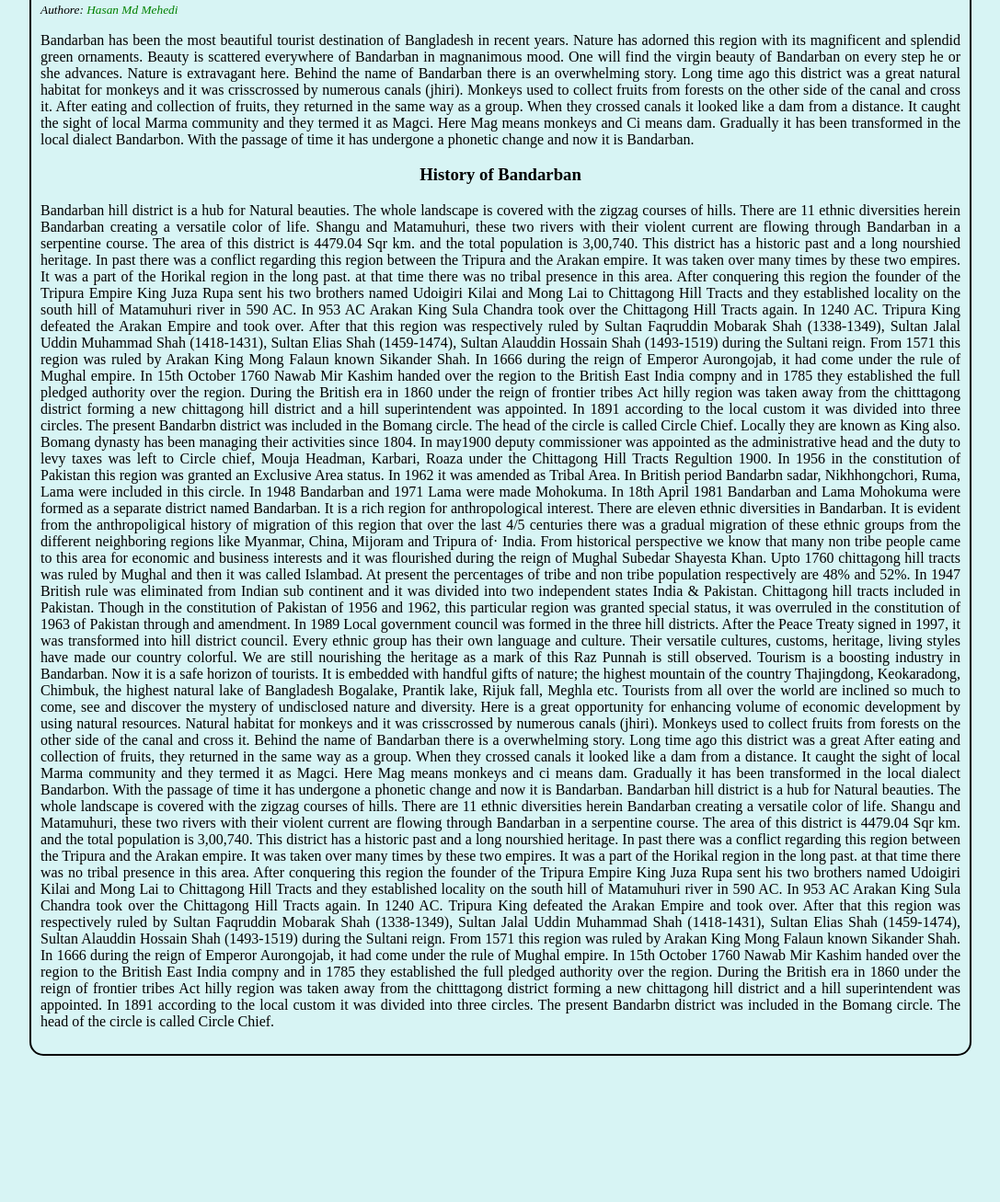
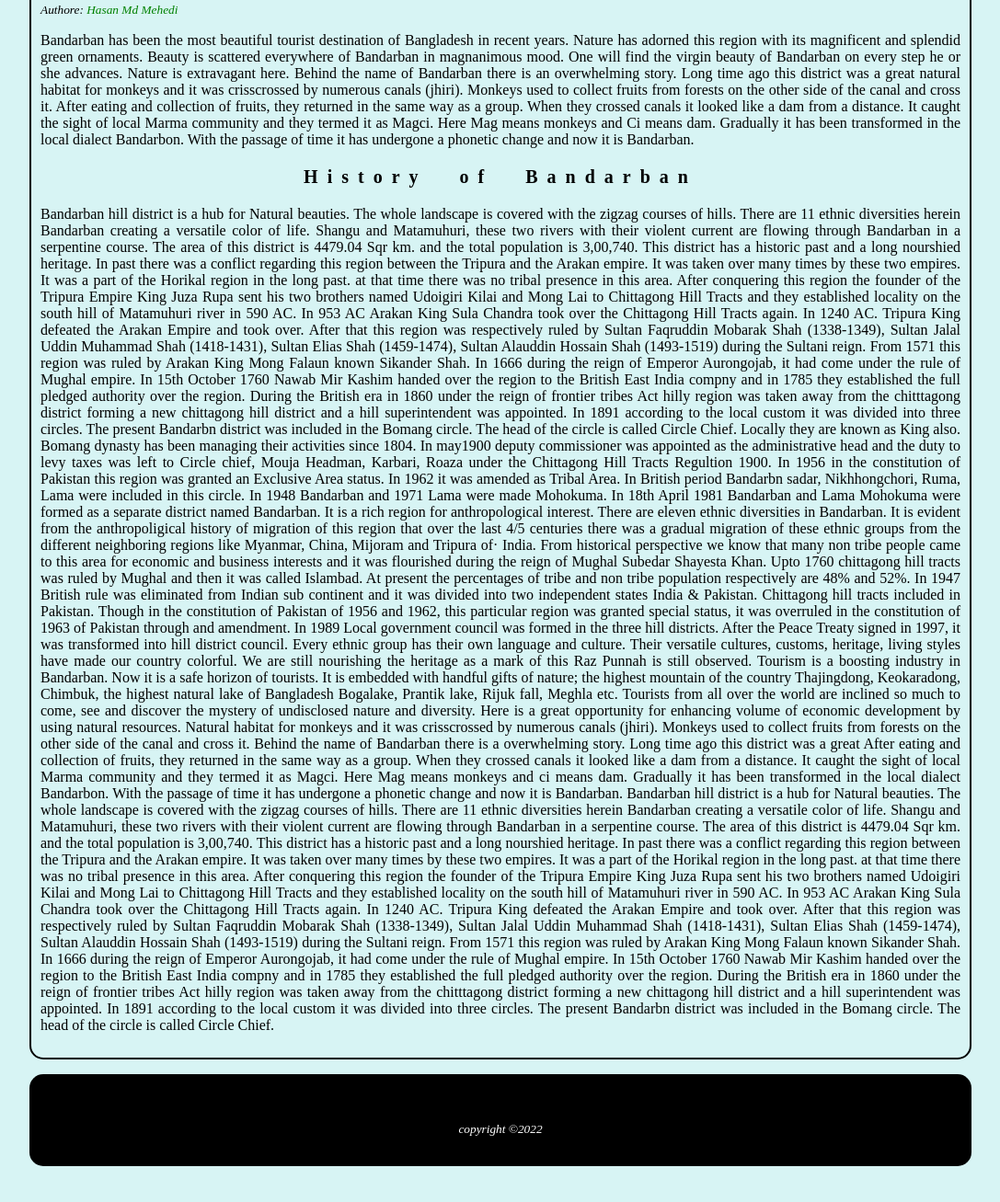
Before and after one commit to Chinno968/omg, a plain HTML site: page index.html in a window 1280 px wide. Shown: the part 473-1780 px from the top of the page at 92% size, without its empty margins (96-1183 px from the left). Before the commit the page ends 1701 px from the top, so only its background shows below. Drawn offline with Linux system fonts and the light colour scheme.

Commit message:
footer added

```diff
--- a/index.html
+++ b/index.html
@@ -38,5 +38,10 @@ It is evident from the anthropoligical history of migration of this region that
 
         </article>
 
+
+        <footer class="foot">
+            <p class="copy"><small><em>copyright &copy;2022</em> </small> </p>
+        </footer>
+
 </body>
 </html>
--- a/style.css
+++ b/style.css
@@ -31,13 +31,30 @@ h2{
     border: 2px solid black;
     padding: 10px;
     border-radius: 15px;
-    margin-bottom: 5rem;
+    margin-bottom: 1rem;
 }
 
 h3{
     text-align: center;
+    letter-spacing: 10px;
+    font-size: 20px;
+    word-spacing: 20px;
 }
 
 span{
     color: green;
 }
+
+.foot{
+    background-color: black;
+    height: 100px;
+    color: white;
+    margin-bottom: 50px;
+    border-radius: 15px;
+
+}
+
+.copy{
+    text-align: center;
+    padding-top: 50px;
+}
```
